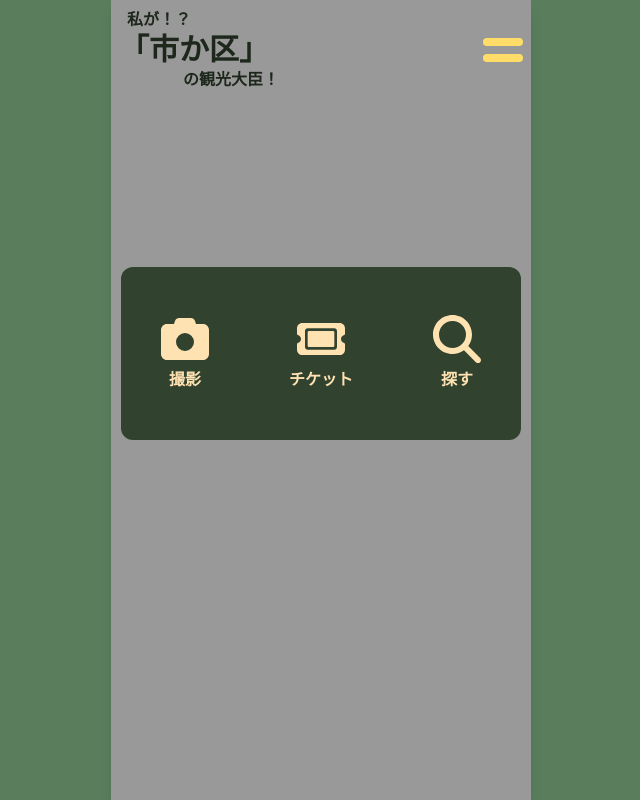
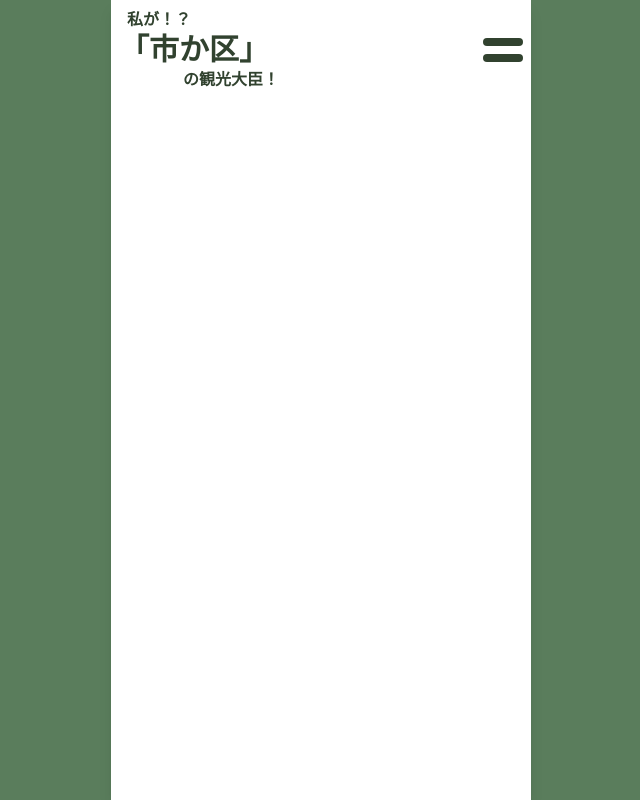
Before and after one commit to jangwoung/-_-, a Next.js app: page /view in a window 1280 px wide. Shown: the whole page, without its empty margins (319-959 px from the left). Built offline with nearby package versions, Linux system fonts and the light colour scheme; a web font is replaced by a local one.

Commit message:
[add] menu ui

```diff
--- a/src/app/view/components/menu.tsx
+++ b/src/app/view/components/menu.tsx
@@ -17,21 +17,33 @@ export const Menu: React.FC<MenuProps> = ({ menuOpened, setMenuOpened }) => {
       <div className="w-12 z-30" onClick={() => setMenuOpened(!menuOpened)}>
         <ul>
           <li
-            className={`w-10 h-2 mb-2 bg-yellow rounded-full duration-150  ${
-              menuOpened && "rotate-45 translate-y-[8px]"
+            className={`w-10 h-2 mb-2 bg-green-dark rounded-full duration-150  ${
+              menuOpened
+                ? "rotate-45 translate-y-[8px] bg-beige"
+                : "bg-green-dark "
             }`}
           ></li>
           <li
-            className={`w-10 h-2 bg-yellow rounded-full duration-150 ${
-              menuOpened && "rotate-[-45deg] translate-y-[-8px]"
+            className={`w-10 h-2 bg-green-dark rounded-full duration-150 ${
+              menuOpened
+                ? "rotate-[-45deg] translate-y-[-8px] bg-beige"
+                : "bg-green-dark "
             }`}
           ></li>
         </ul>
       </div>
 
-      <div className="fixed top-0 opacity-40 bg-black w-[420px] min-h-svh"></div>
+      <div
+        className={`fixed top-0 bg-black w-[420px] min-h-svh duration-300 ${
+          !menuOpened ? "opacity-0" : "opacity-40"
+        }`}
+      ></div>
 
-      <div className="fixed top-1/3 bg-green-dark mx-[10px] w-[400px] py-12  rounded-xl">
+      <div
+        className={`fixed top-1/3 bg-green-dark mx-[10px] w-[400px] py-12  rounded-xl duration-200 delay-100 ${
+          !menuOpened && "opacity-0"
+        }`}
+      >
         <div className="flex justify-around items-center text-beige text-center text-3lx font-bold">
           <Link href="/camera">
             <FontAwesomeIcon icon={faCamera} className="w-12 h-12" />
```
